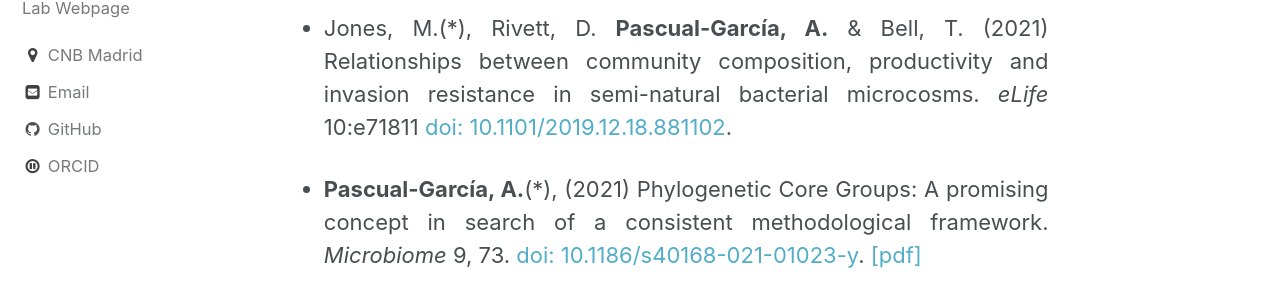
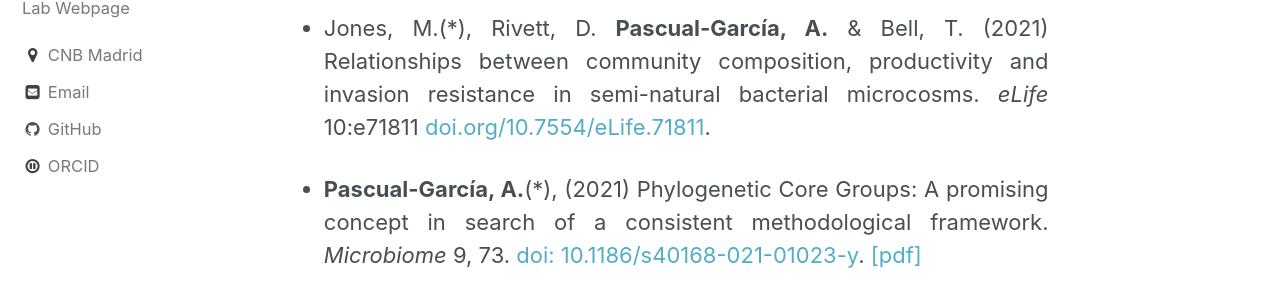
Before and after one commit to apascualgarcia/apascualgarcia.github.io, a Jekyll site: the page built from _pages/Publications.md, in a window 1280 px wide and 900 px high, scrolled down 1427 px. Shown: the part 146-451 px from the top of the window. Built offline with Jekyll 4.4.1, drawn with Linux system fonts in a browser that asks for light colours.

Commit message:
updated elife

```diff
--- a/_pages/Publications.md
+++ b/_pages/Publications.md
@@ -26,7 +26,7 @@ permalink: /_pages/Publications/
   * Visit the [website of the project](https://crowdfightcovid19.github.io/req-550-Syria/).
   * See our [Policy report](https://crowdfightcovid19.github.io/req-550-Syria/PolicyReport/).
 
-* Jones, M.(*), Rivett, D. **Pascual-García, A.** & Bell, T. (2021) Relationships between community composition, productivity and invasion resistance in semi-natural bacterial microcosms. _eLife_ 10:e71811 [doi: 10.1101/2019.12.18.881102](https://www.biorxiv.org/content/10.1101/2019.12.18.881102v1).
+* Jones, M.(*), Rivett, D. **Pascual-García, A.** & Bell, T. (2021) Relationships between community composition, productivity and invasion resistance in semi-natural bacterial microcosms. _eLife_ 10:e71811 [doi.org/10.7554/eLife.71811](https://elifesciences.org/articles/71811).
 
 * **Pascual-García, A.**(*), (2021) Phylogenetic Core Groups: A promising concept in search of a consistent methodological framework. _Microbiome_ 9, 73. [doi: 10.1186/s40168-021-01023-y](https://doi.org/10.1186/s40168-021-01023-y). [[pdf]](/assets/articles/Pascual-Garcia_PhylogeneticCoreGroups_Microbiome_2021.pdf)
 
```
